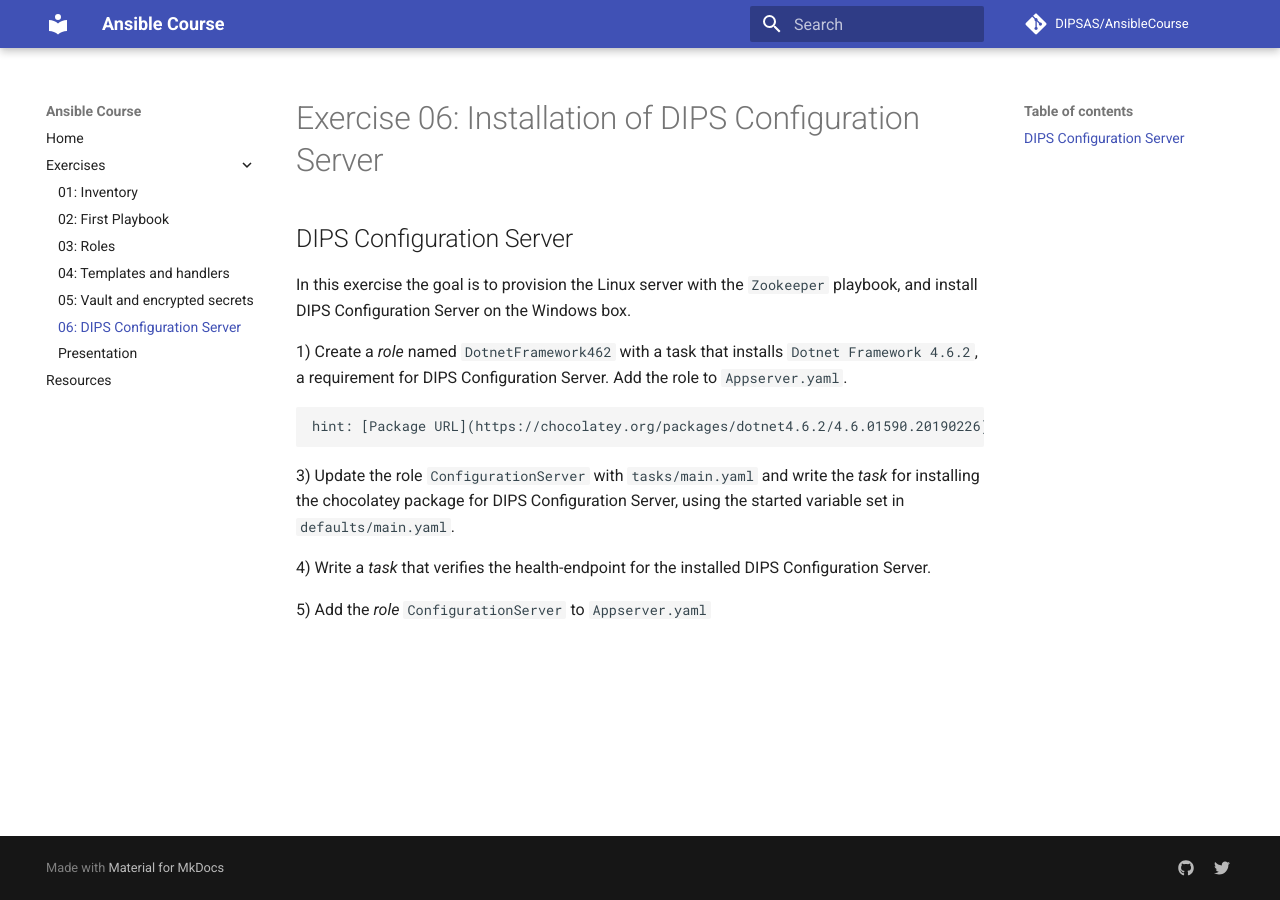
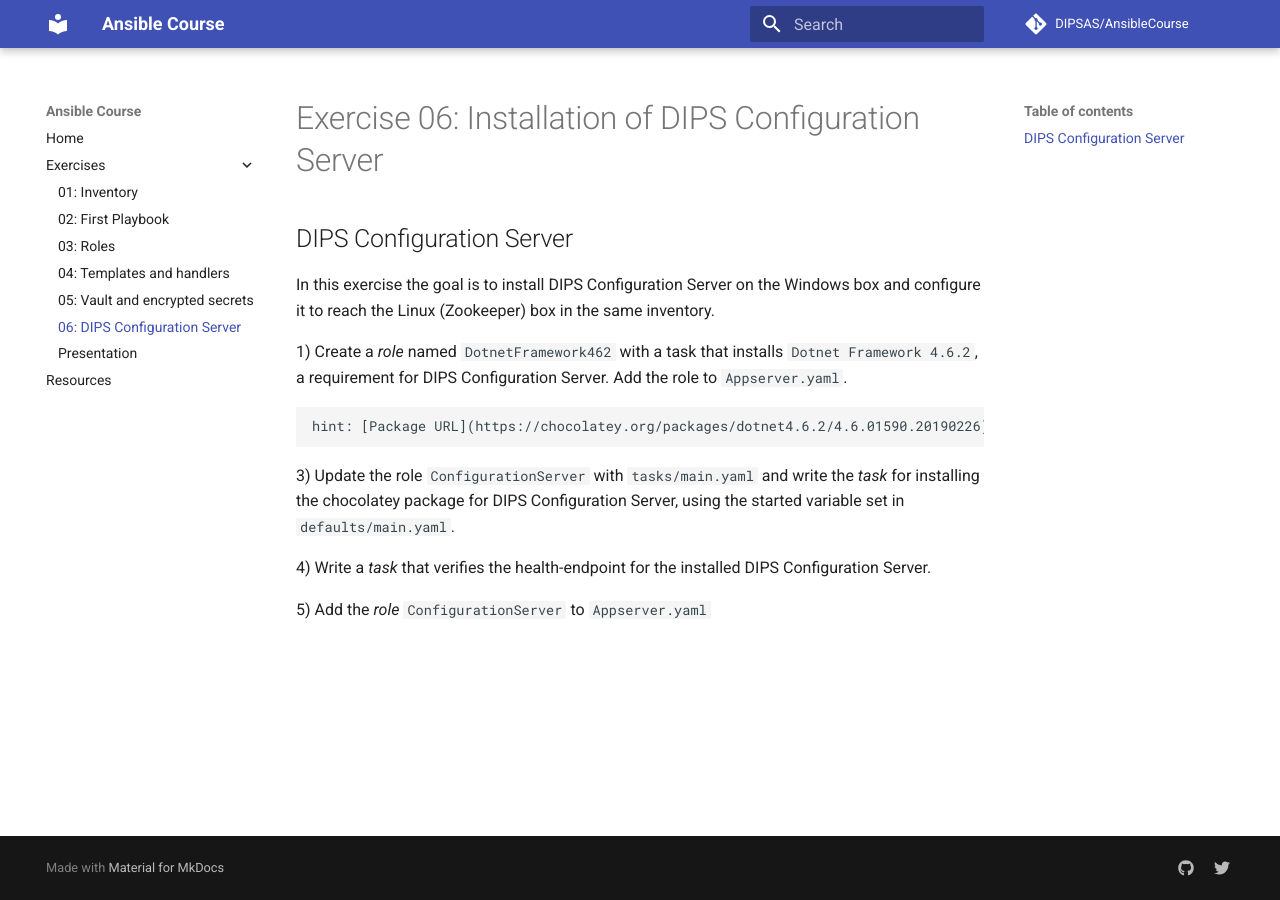
Before and after one commit to DIPSAS/AnsibleCourse, an MkDocs documentation site: the page built from docs/exercises/06-ConfigurationServer.md, in a window 1280 px wide. Built offline with MkDocs 1.6.1 and Material for MkDocs 9.7.7, drawn with Linux system fonts in a browser that asks for light colours; comment, search, counter and statistics services are not loaded.

```diff
--- a/docs/exercises/06-ConfigurationServer.md
+++ b/docs/exercises/06-ConfigurationServer.md
@@ -2,7 +2,7 @@
 
 ## DIPS Configuration Server
 
-In this exercise the goal is to provision the Linux server with the `Zookeeper` playbook, and install DIPS Configuration Server on the Windows box.
+In this exercise the goal is to install DIPS Configuration Server on the Windows box and configure it to reach the Linux (Zookeeper) box in the same inventory.
 
 1) Create a *role* named `DotnetFramework462` with a task that installs `Dotnet Framework 4.6.2`, a requirement for DIPS Configuration Server. Add the role to `Appserver.yaml`.
 
```
Also changed, not shown: docs/exercises/01-Inventory.md (+2 -0 lines).
